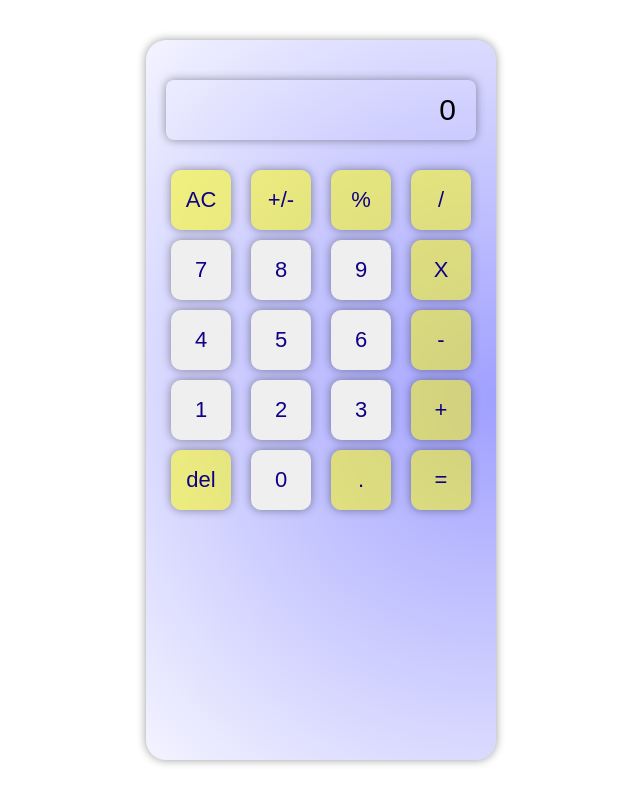
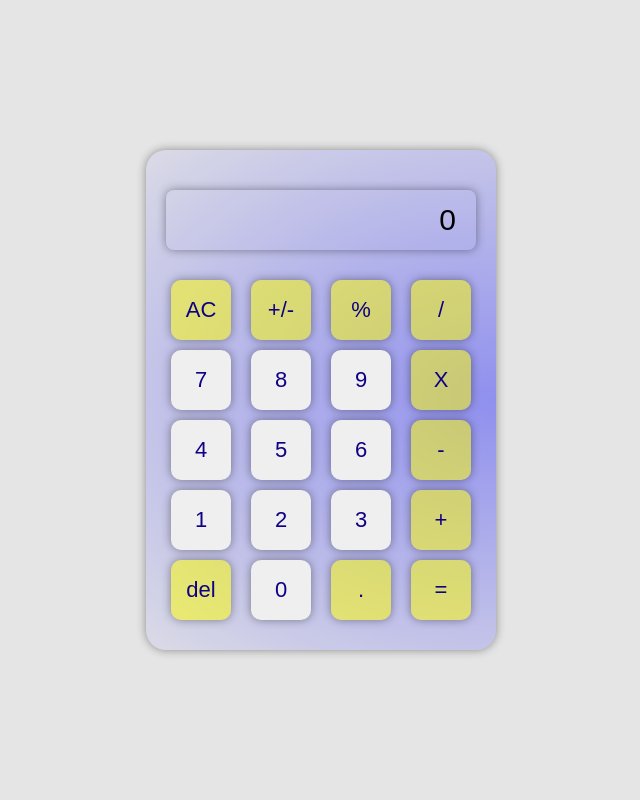
Before and after one commit to lucasrawlison/calculator-react-app, a React (Create React App) app: page / in a window 1280 px wide. Shown: the whole page, without its empty margins (319-959 px from the left). Built offline with nearby package versions, Linux system fonts and the light colour scheme.

Commit message:
componentização do projeto

```diff
--- a/src/App.css
+++ b/src/App.css
@@ -4,6 +4,7 @@
   display: flex;
   align-items: center;
   justify-content: center;
+  background-color: #e5e5e5;
 }
 
 .calculator-container{
@@ -11,6 +12,7 @@
   width: 70%;
   max-width: 350px;
   min-height: 500px;
+  max-height: 100px;
   display: flex;
   flex-direction: column;
   background: radial-gradient(#0000ff81 -40%, transparent 114%);
@@ -19,59 +21,6 @@
   box-shadow: 0 0 10px rgba(0, 0, 0, 0.4);
   padding: 20px;
 
-}
-.buttons-container{
-    display: grid;
-    grid-template-columns: repeat(4, 1fr);
-    align-items: center;
-    justify-items: center;
-    gap: 10px;
-
-}
-
-.number-button{
-  width: 60px;
-  height: 60px;
-  outline: none;
-  border: none;
-  border-radius: 10px;
-  /* padding: 20px; */
-  /* background-color: darkblue; */
-  box-shadow: 0 0 10px rgba(0, 0, 0, 0.4);
-  color: rgb(16, 0, 133);
-  font-size: 22px;
-  display: flex;
-  align-items: center;
-  justify-content: center;
-  transition: transform 50ms ease-in-out;
-
-}
-.action-button{
-  outline: none;
-  border: none;
-  width: 60px;
-  height: 60px;
-  border-radius: 10px;
-  /* padding: 20px; */
-  /* background-color: darkblue; */
-  background-color: rgba(255, 255, 0, 0.5);
-  box-shadow: 0 0 10px rgba(0, 0, 0, 0.4);
-  color: rgb(16, 0, 133);
-  font-size: 22px;
-  display: flex;
-  align-items: center;
-  justify-content: center;
-  transition: transform 50ms ease-in-out;
-
-}
-
-.number-button:hover{
-  transform: scale(1.04);
-  cursor: pointer;
-}
-.action-button:hover{
-  transform: scale(1.04);
-  cursor: pointer;
 }
 
 .display-container{
@@ -92,6 +41,7 @@
     width: 100%;
     font-size: 30px;
     text-align: end;
+    color: rgb(0, 0, 0);
 
   }
 }
--- a/src/App.js
+++ b/src/App.js
@@ -1,81 +1,20 @@
-import logo from "./logo.svg";
 import "./App.css";
+
+import {handleNumberImput} from './utils/handleNumberImput/handleNumberImput.js';
+import {handleDel} from './utils/handleDel/handleDel.js';
+import {handleEraseInput} from './utils/handleEraseInput/handleEraseInput.js';
+import {handleOperationResult} from './utils/handleOperationResult/handleOperationResult.js';
+import {handleOperatorInput} from './utils/handleOperatorInput/handleOperatorInput.js';
+
+
 import { useState } from "react";
+import { ButtonsContainer } from "./components/ButtonsContainer";
 
 function App() {
   const [currentValue, setCurrentValue] = useState('0')
   const [previousNumber, setPreviousNumber] = useState(null)
   const [operator, setOperator] = useState(null)
   const [result, setResult] = useState(false)
-
-
-  const handleNumberImput = (number) =>{
-    if(!result){
-      setCurrentValue((currentValue)=> (currentValue === '0' ? number : currentValue + number));
-
-    }else{
-      setCurrentValue(number);
-      setResult(false);
-    }
-  }
-
-  const handleEraseInput = () =>{
-    setCurrentValue('0');
-    setPreviousNumber(null);
-    setOperator(null);
-  }
-
-  const handleOperatorInput = (operator) =>{
-    setPreviousNumber(currentValue);
-    setCurrentValue('0');
-    setOperator(operator)
-    // console.log("o operador é: " + operator);
-
-  }
-
-  const handleDel = () =>{
-    let newCurent;
-
-    if(currentValue.length > 1){
-      newCurent = currentValue.slice(0, -1);
-    }else{
-      newCurent = '0';
-    }
-
-    setCurrentValue(newCurent);
-  }
-
-  const handleOperationResult = () =>{
-    console.log("teste");
-    if(operator && previousNumber){
-      const current = parseFloat(currentValue);
-      const previous = parseFloat(previousNumber);
-      let result;
-      switch(operator){
-        case "+":
-          result = (previous + current);
-          break;
-        case "-":
-          result = (previous - current);
-          break;
-        case "*":
-          result = (previous * current);
-          break;
-        case "/":
-          result = (previous / current);
-          break;
-        default:
-          return;
-      }
-
-      setCurrentValue(result);
-      setOperator(null);
-      setPreviousNumber(null);
-      setResult(true);
-
-    }
-  }
-
 
 
   return (
@@ -85,28 +24,21 @@ function App() {
       <div className="display-container">
         <input readOnly type="text" value={currentValue}></input>
       </div>
-        <div className="buttons-container">
-          <button onClick={handleEraseInput} className="action-button">AC</button>
-          <button className="action-button">+/-</button>
-          <button className="action-button">%</button>
-          <button onClick={()=> handleOperatorInput('/')} className="action-button">/</button>
-          <button onClick={() => handleNumberImput('7')} className="number-button">7</button>
-          <button onClick={() => handleNumberImput('8')} className="number-button">8</button>
-          <button onClick={() => handleNumberImput('9')} className="number-button">9</button>
-          <button onClick={()=> handleOperatorInput('*')} className="action-button">X</button>
-          <button onClick={() => handleNumberImput('4')} className="number-button">4</button>
-          <button onClick={() => handleNumberImput('5')} className="number-button">5</button>
-          <button onClick={() => handleNumberImput('6')} className="number-button">6</button>
-          <button onClick={()=> handleOperatorInput('-')} className="action-button">-</button>
-          <button onClick={() => handleNumberImput('1')} className="number-button">1</button>
-          <button onClick={() => handleNumberImput('2')} className="number-button">2</button>
-          <button onClick={() => handleNumberImput('3')} className="number-button">3</button>
-          <button onClick={()=> handleOperatorInput('+')} className="action-button">+</button>
-          <button onClick={handleDel} className="action-button">del</button>
-          <button onClick={() => handleNumberImput('0')} className="number-button">0</button>
-          <button onClick={() => handleNumberImput('.')} className="action-button">.</button>
-          <button onClick={()=> handleOperationResult()} className="action-button">=</button>
-        </div>
+        <ButtonsContainer
+          handleEraseInput={handleEraseInput}
+          handleDel={handleDel}
+          handleNumberImput={handleNumberImput}
+          handleOperatorInput={handleOperatorInput}
+          handleOperationResult={handleOperationResult}
+          result = {result}
+          currentValue = {currentValue}
+          operator = {operator}
+          previousNumber = {previousNumber}
+          setCurrentValue = {setCurrentValue}
+          setResult = {setResult}
+          setOperator = {setOperator}
+          setPreviousNumber = {setPreviousNumber}
+        />
       </div>
     </div>
   );
--- /dev/null
+++ b/src/components/ButtonsContainer/index.jsx
@@ -0,0 +1,30 @@
+import './style.css';
+
+export const ButtonsContainer = ({handleEraseInput, handleDel, handleNumberImput, handleOperatorInput, handleOperationResult, result, setResult, setCurrentValue, setOperator, setPreviousNumber, currentValue, operator, previousNumber}) =>{
+
+    return(
+    <div className="buttons-container">
+      <button onClick={()=> handleEraseInput(setCurrentValue, setPreviousNumber, setOperator)} className="action-button">AC</button>
+      <button className="action-button">+/-</button>
+      <button className="action-button">%</button>
+      <button onClick={()=> handleOperatorInput('/', currentValue, setPreviousNumber, setCurrentValue, setOperator)} className="action-button">/</button>
+      <button onClick={() => handleNumberImput('7', result, setResult, setCurrentValue)} className="number-button">7</button>
+      <button onClick={() => handleNumberImput('8', result, setResult, setCurrentValue)} className="number-button">8</button>
+      <button onClick={() => handleNumberImput('9', result, setResult, setCurrentValue)} className="number-button">9</button>
+      <button onClick={()=> handleOperatorInput('*', currentValue, setPreviousNumber, setCurrentValue, setOperator )} className="action-button">X</button>
+      <button onClick={() => handleNumberImput('4', result, setResult, setCurrentValue)} className="number-button">4</button>
+      <button onClick={() => handleNumberImput('5', result, setResult, setCurrentValue)} className="number-button">5</button>
+      <button onClick={() => handleNumberImput('6', result, setResult, setCurrentValue)} className="number-button">6</button>
+      <button onClick={()=> handleOperatorInput('-', currentValue, setPreviousNumber, setCurrentValue, setOperator)} className="action-button">-</button>
+      <button onClick={() => handleNumberImput('1', result, setResult, setCurrentValue)} className="number-button">1</button>
+      <button onClick={() => handleNumberImput('2', result, setResult, setCurrentValue)} className="number-button">2</button>
+      <button onClick={() => handleNumberImput('3', result, setResult, setCurrentValue)} className="number-button">3</button>
+      <button onClick={()=> handleOperatorInput('+', currentValue, setPreviousNumber, setCurrentValue, setOperator)} className="action-button">+</button>
+      <button onClick={() => handleDel(currentValue, setCurrentValue)} className="action-button">del</button>
+      <button onClick={() => handleNumberImput('0', result, setResult, setCurrentValue)} className="number-button">0</button>
+      <button onClick={() => handleNumberImput('.', result, setResult, setCurrentValue)} className="action-button">.</button>
+      <button onClick={()=> handleOperationResult(operator, previousNumber, currentValue , setCurrentValue, setOperator, setPreviousNumber, setResult)} className="action-button">=</button>
+    </div>
+    )
+
+}
--- /dev/null
+++ b/src/components/ButtonsContainer/style.css
@@ -0,0 +1,54 @@
+
+.buttons-container{
+    display: grid;
+    grid-template-columns: repeat(4, 1fr);
+    align-items: center;
+    justify-items: center;
+    gap: 10px;
+
+}
+
+.number-button{
+  width: 60px;
+  height: 60px;
+  outline: none;
+  border: none;
+  border-radius: 10px;
+  /* padding: 20px; */
+  /* background-color: darkblue; */
+  box-shadow: 0 0 10px rgba(0, 0, 0, 0.4);
+  color: rgb(16, 0, 133);
+  font-size: 22px;
+  display: flex;
+  align-items: center;
+  justify-content: center;
+  transition: transform 50ms ease-in-out;
+
+}
+.action-button{
+  outline: none;
+  border: none;
+  width: 60px;
+  height: 60px;
+  border-radius: 10px;
+  /* padding: 20px; */
+  /* background-color: darkblue; */
+  background-color: rgba(255, 255, 0, 0.5);
+  box-shadow: 0 0 10px rgba(0, 0, 0, 0.4);
+  color: rgb(16, 0, 133);
+  font-size: 22px;
+  display: flex;
+  align-items: center;
+  justify-content: center;
+  transition: transform 50ms ease-in-out;
+
+}
+
+.number-button:hover{
+  transform: scale(1.04);
+  cursor: pointer;
+}
+.action-button:hover{
+  transform: scale(1.04);
+  cursor: pointer;
+}
--- /dev/null
+++ b/src/utils/handleDel/handleDel.js
@@ -0,0 +1,11 @@
+export const handleDel = (currentValue, setCurrentValue) =>{
+    let newCurent;
+
+    if(currentValue.length > 1){
+      newCurent = currentValue.slice(0, -1);
+    }else{
+      newCurent = '0';
+    }
+
+    setCurrentValue(newCurent);
+}
--- /dev/null
+++ b/src/utils/handleEraseInput/handleEraseInput.js
@@ -0,0 +1,5 @@
+export const handleEraseInput = (setCurrentValue, setPreviousNumber, setOperator) =>{
+    setCurrentValue('0');
+    setPreviousNumber(null);
+    setOperator(null);
+  }
--- /dev/null
+++ b/src/utils/handleNumberImput/handleNumberImput.js
@@ -0,0 +1,9 @@
+export const handleNumberImput = (number, result, setResult, setCurrentValue) =>{
+    if(!result){
+      setCurrentValue((currentValue)=> (currentValue === '0' ? number : currentValue + number));
+
+    }else{
+      setCurrentValue(number);
+      setResult(false);
+    }
+  }
--- /dev/null
+++ b/src/utils/handleOperationResult/handleOperationResult.js
@@ -0,0 +1,30 @@
+export const handleOperationResult = (operator, previousNumber, currentValue , setCurrentValue, setOperator, setPreviousNumber, setResult) =>{
+    console.log("teste");
+    if(operator && previousNumber){
+      const current = parseFloat(currentValue);
+      const previous = parseFloat(previousNumber);
+      let result;
+      switch(operator){
+        case "+":
+          result = (previous + current);
+          break;
+        case "-":
+          result = (previous - current);
+          break;
+        case "*":
+          result = (previous * current);
+          break;
+        case "/":
+          result = (previous / current);
+          break;
+        default:
+          return;
+      }
+
+      setCurrentValue(result);
+      setOperator(null);
+      setPreviousNumber(null);
+      setResult(true);
+
+    }
+  }
--- /dev/null
+++ b/src/utils/handleOperatorInput/handleOperatorInput.js
@@ -0,0 +1,6 @@
+export const handleOperatorInput = (operator, currentValue, setPreviousNumber, setCurrentValue, setOperator) =>{
+    setPreviousNumber(currentValue);
+    setCurrentValue('0');
+    setOperator(operator)
+
+  }
```
